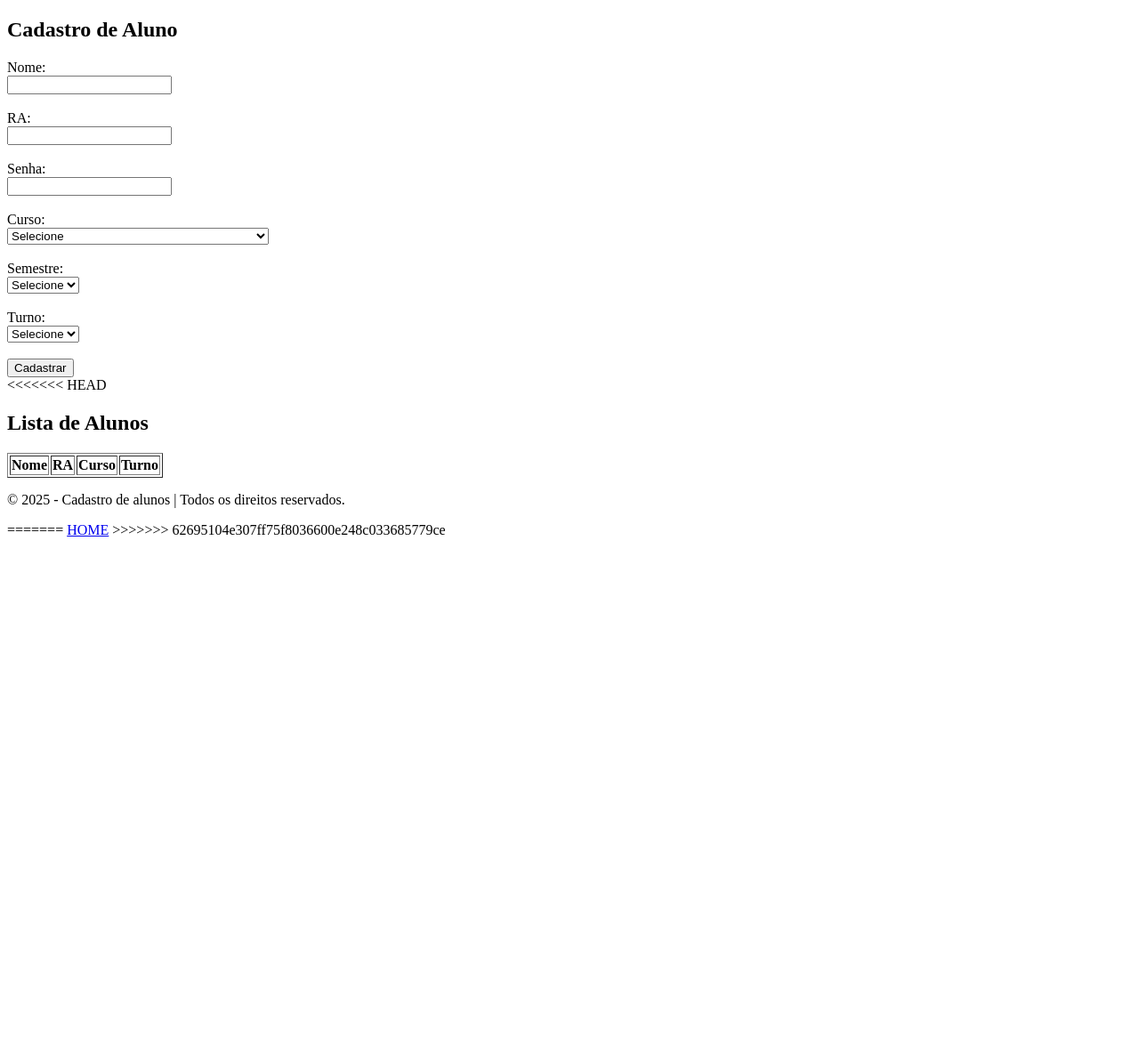
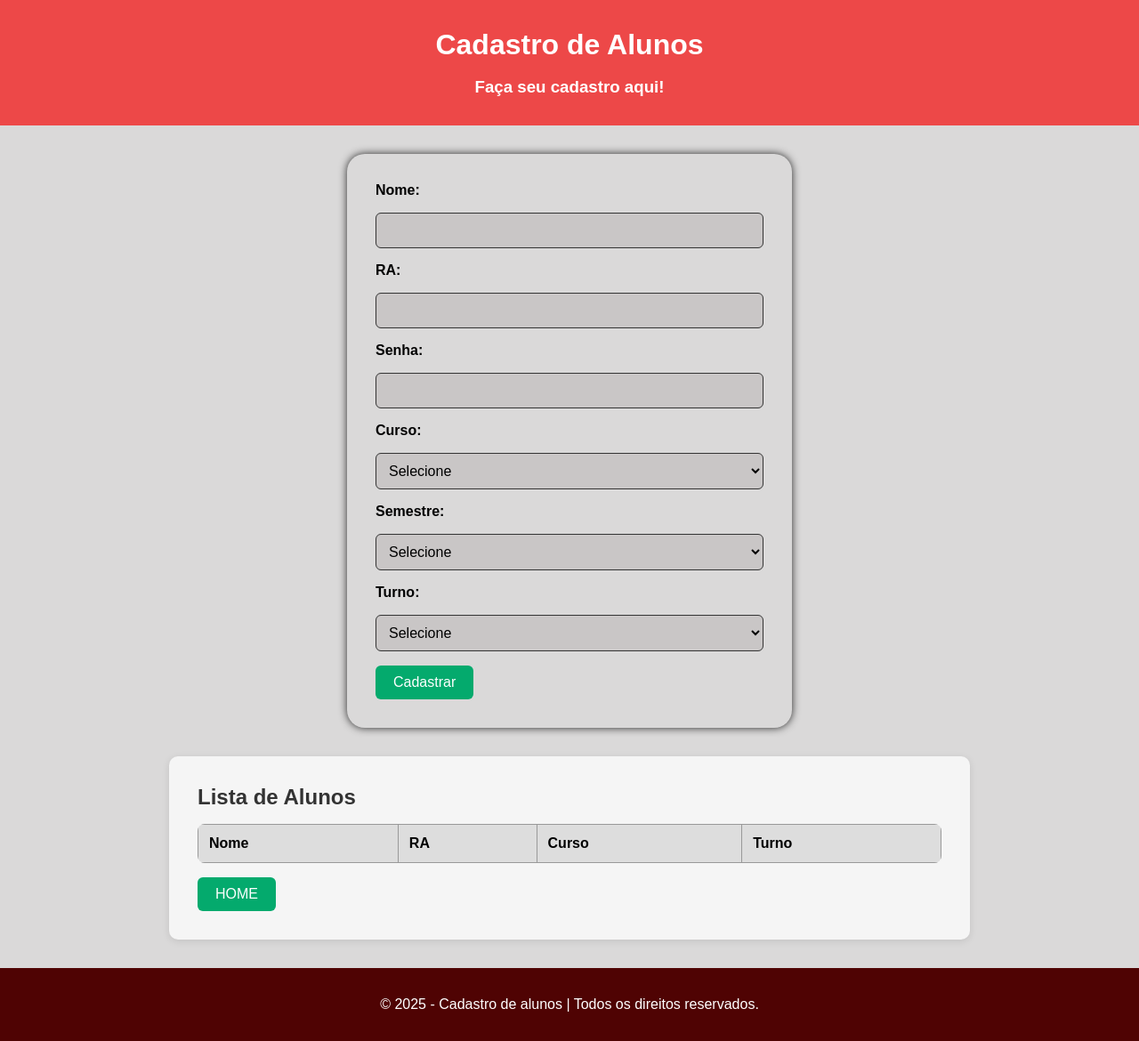
Before and after one commit to Slot148/Projeto-Integrador-2025-1, a Flask app: page /cadastro_usuarios in a window 1280 px wide. Shown: the whole page at 89% size. Before the commit the page ends 603 px from the top, so only its background shows below. Run offline with Flask 3, Linux system fonts and the light colour scheme; the visitor is signed in with stand-in values (Sample User, id 1); lists and menus that the app fills with data are empty.

Commit message:
<refactor> implementação do css para cadastro de alunos

```diff
--- a/app/templates/Cadastros de alunos.html
+++ b/app/templates/Cadastros de alunos.html
@@ -3,21 +3,26 @@
 <head>
   <meta charset="UTF-8">
   <title>Cadastro de Alunos</title>
+  <link rel="stylesheet" href="cadastro.css">
 </head>
 <body>
-  <h2>Cadastro de Aluno</h2>
+  <header>
+    <h1>Cadastro de Alunos</h1><br>
+    <h3>Faça seu cadastro aqui!</h3>
+  </header>
 
-  <form action = "/cadastro_usuarios" method="POST" id="formAluno" enctype="multipart/form-data">
-    <label for="nome">Nome:</label><br>
-    <input type="text" id="nome" name="nome" required><br><br>
+  <main>
+    <form action="/cadastro_usuarios" method="POST" id="formAluno" enctype="multipart/form-data">
+      <label for="nome">Nome:</label>
+      <input type="text" id="nome" name="nome" required>
 
-    <label for="ra">RA:</label><br>
-    <input type="text" id="ra" name="ra" required><br><br>
+      <label for="ra">RA:</label>
+      <input type="text" id="ra" name="ra" required>
 
-    <label for="senha">Senha:</label><br>
-    <input type="password" id="senha" name="senha" required><br><br>
+      <label for="senha">Senha:</label>
+      <input type="password" id="senha" name="senha" required>
 
-    <label for="curso">Curso:</label><br>
+      <label for="curso">Curso:</label>
       <select id="curso" name="curso" required>
         <option value="">Selecione</option>
         <option value="Análise e Desenvolvimento de Sistemas">Análise e Desenvolvimento de Sistemas</option>
@@ -29,9 +34,9 @@
         <option value="Manufatura Avançada">Manufatura Avançada</option>
         <option value="Manutenção de Aeronaves">Manutenção de Aeronaves</option>
         <option value="Projetos de Estruturas Aeronáuticas">Projetos de Estruturas Aeronáuticas</option>
-    </select><br><br>
+      </select>
 
-    <label for="Semestre">Semestre:</label><br>
+      <label for="semestre">Semestre:</label>
       <select id="semestre" name="semestre" required>
         <option value="">Selecione</option>
         <option value="Primeiro">Primeiro</option>
@@ -40,25 +45,23 @@
         <option value="Quarto">Quarto</option>
         <option value="Quinto">Quinto</option>
         <option value="Sexto">Sexto</option>
-    </select><br><br>
+      </select>
 
-    <label for="turno">Turno:</label><br>
+      <label for="turno">Turno:</label>
       <select id="turno" name="turno" required>
         <option value="">Selecione</option>
         <option value="manhã">Manhã</option>
         <option value="tarde">Tarde</option>
         <option value="noite">Noite</option>
         <option value="integral">Integral</option>
-    </select><br><br>
+      </select>
 
       <button type="submit">Cadastrar</button>
-
     </form>
-
-<<<<<<< HEAD
+  </main>
+  <section class="alunos-section">
     <h2>Lista de Alunos</h2>
-
-  <table border="1" id="tabelaAlunos">
+    <table id="tabelaAlunos">
       <thead>
         <tr>
           <th>Nome</th>
@@ -68,14 +71,16 @@
         </tr>
       </thead>
       <tbody>
-
+        <!-- Alunos serão listados aqui -->
       </tbody>
     </table>
+
+    <a href="/" class="home-link">HOME</a>
+  </section>
+
+
   <footer>
     <p>© 2025 - Cadastro de alunos | Todos os direitos reservados.</p>
   </footer>
-=======
-  <a href="/">HOME</a>
->>>>>>> 62695104e307ff75f8036600e248c033685779ce
 </body>
 </html>
--- a/app/templates/aprovar_atestado.html
+++ b/app/templates/aprovar_atestado.html
@@ -1,5 +1,5 @@
 <!DOCTYPE html>
-<html lang="en">
+<html lang="pt-br">
 <head>
     <meta charset="UTF-8">
     <meta name="viewport" content="width=device-width, initial-scale=1.0">
--- a/app/templates/atestado_aluno.html
+++ b/app/templates/atestado_aluno.html
@@ -1,5 +1,5 @@
 <!DOCTYPE html>
-<html lang="en">
+<html lang="pt-br">
 <head>
     <meta charset="UTF-8">
     <meta name="viewport" content="width=device-width, initial-scale=1.0">
--- a/app/templates/atestados.html
+++ b/app/templates/atestados.html
@@ -1,5 +1,5 @@
 <!DOCTYPE html>
-<html lang="en">
+<html lang="pt-br">
 
 <head>
     <meta charset="UTF-8">
--- a/app/templates/base.css
+++ b/app/templates/base.css
@@ -103,7 +103,7 @@
 
   /* Rodapé no mesmo estilo do cabeçalho */
 footer {
-    background-color: #ed4848; /* cor vermelha */
+    background-color: #4f0303; /* cor vermelha */
     color: white; /* Texto branco */
     text-align: center; /* Centraliza o conteúdo */
     padding: 2rem; /* Espaço interno */
--- /dev/null
+++ b/app/templates/cadastro.css
@@ -0,0 +1,141 @@
+* {
+    margin: 0;
+    padding: 0;
+    box-sizing: border-box;
+}
+
+
+body {
+    background-color: rgb(218, 217, 217);
+    color: #000;
+    font-family: Arial, Helvetica, sans-serif;
+    font-weight: 400;
+}
+
+header {
+    padding: 2rem;
+    background-color: #ed4848;
+    color: white;
+    text-align: center;
+}
+
+footer {
+    background-color: #4f0303;
+    color: white;
+    text-align: center;
+    padding: 2rem;
+    margin-top: 1rem;
+}
+
+
+main {
+    padding: 2rem;
+    max-width: 500px;
+    margin: 2rem auto;
+    display: flex;
+    flex-direction: column;
+    gap: 1.5rem;
+    border-radius: 20px; /* Bordas levemente arredondadas */
+    box-shadow: 0 0 10px rgba(0, 0, 0, 0.818); /* Sombra suave ao redor */
+}
+
+form {
+    display: flex;
+    flex-direction: column;
+    gap: 1rem;
+}
+
+label {
+    font-weight: bold;
+}
+
+input[type="text"],
+input[type="password"],
+select {
+    padding: 10px;
+    font-size: 16px;
+    border: 1px solid #333;
+    border-radius: 6px;
+    background-color: #c9c6c6;
+    color: #000;
+    outline: none;
+    transition: border-color 0.3s ease, box-shadow 0.3s ease;
+}
+
+input:hover,
+select:hover {
+    border-color: #000;
+}
+
+input:focus,
+select:focus {
+    border-color: #493a3a;
+    box-shadow: 0 0 4px rgba(143, 75, 75, 0.4);
+}
+
+
+button {
+    align-self: flex-start; /* Alinha o botão ao início da coluna */
+    background-color: #04AA6D;
+    color: white;
+    border: none;
+    padding: 10px 20px;
+    font-size: 16px;
+    border-radius: 6px;
+    cursor: pointer;
+    transition: background-color 0.3s ease;
+}
+
+
+button:hover {
+    background-color: #038e5a;
+}
+
+table {
+    width: 100%;
+    border-collapse: collapse;
+    background-color: white;
+    border-radius: 8px;
+    overflow: hidden;
+}
+
+th, td {
+    padding: 12px;
+    border: 1px solid #999;
+    text-align: left;
+}
+
+th {
+    background-color: #ddd;
+}
+
+.alunos-section {
+    padding: 2rem;
+    max-width: 900px;
+    margin: 2rem auto;
+    background-color: #f5f5f5;
+    border-radius: 10px;
+    box-shadow: 0 2px 8px rgba(0,0,0,0.1);
+}
+
+
+.alunos-section h2 {
+    margin-bottom: 1rem;
+    color: #333;
+}
+
+.home-link {
+    display: inline-block;
+    margin-top: 1rem;
+    padding: 10px 20px;
+    background-color: #04AA6D;
+    color: white;
+    text-decoration: none;
+    border-radius: 6px;
+    transition: background-color 0.3s ease;
+}
+
+
+.home-link:hover {
+    background-color: #038c5a;
+}
--- a/app/templates/index.html
+++ b/app/templates/index.html
@@ -1,5 +1,5 @@
 <!DOCTYPE html>
-<html lang="en">
+<html lang="pt-br">
 <head>
     <meta charset="UTF-8">
     <meta name="viewport" content="width=device-width, initial-scale=1.0">
```
Lines whose indentation alone changed are shown as unchanged.
